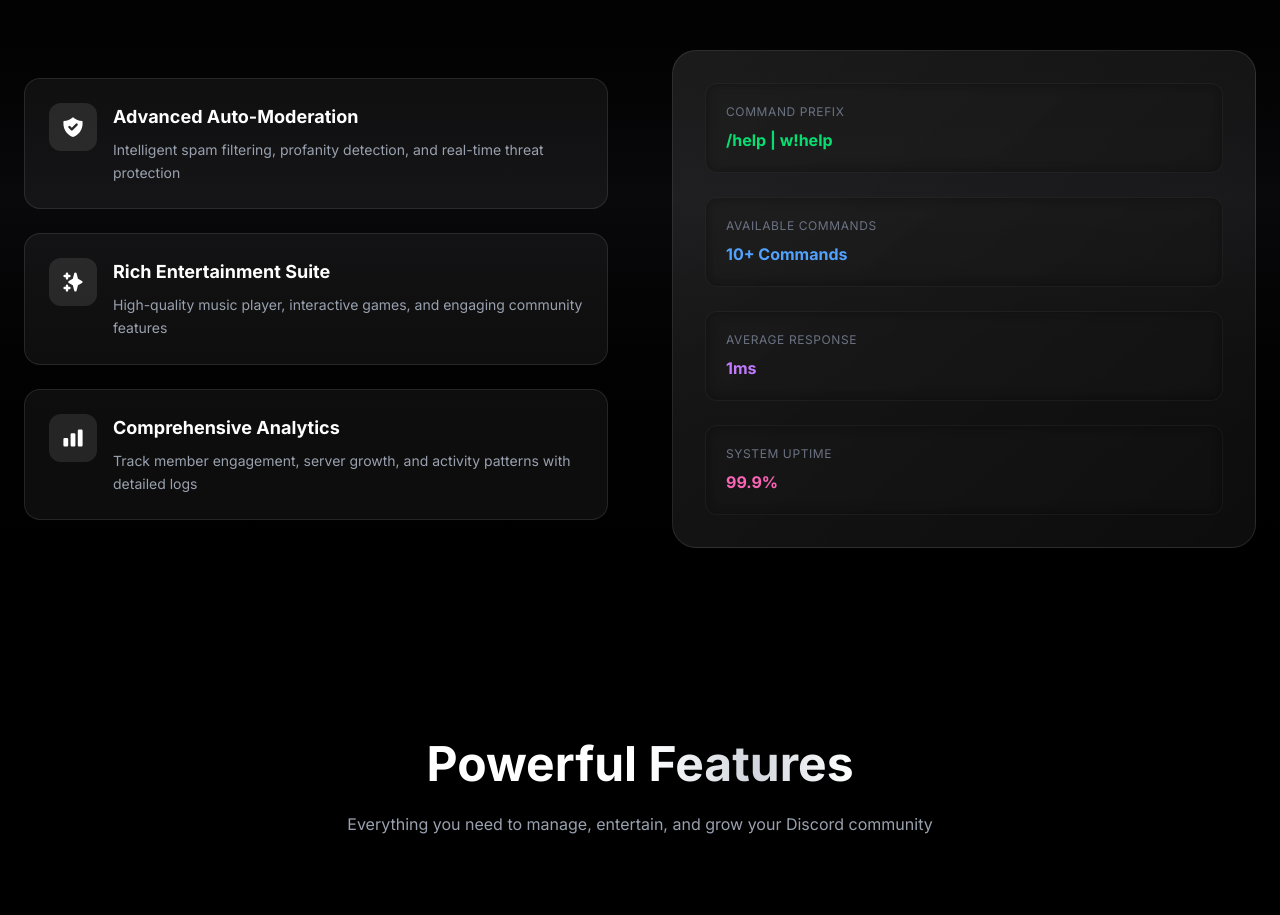
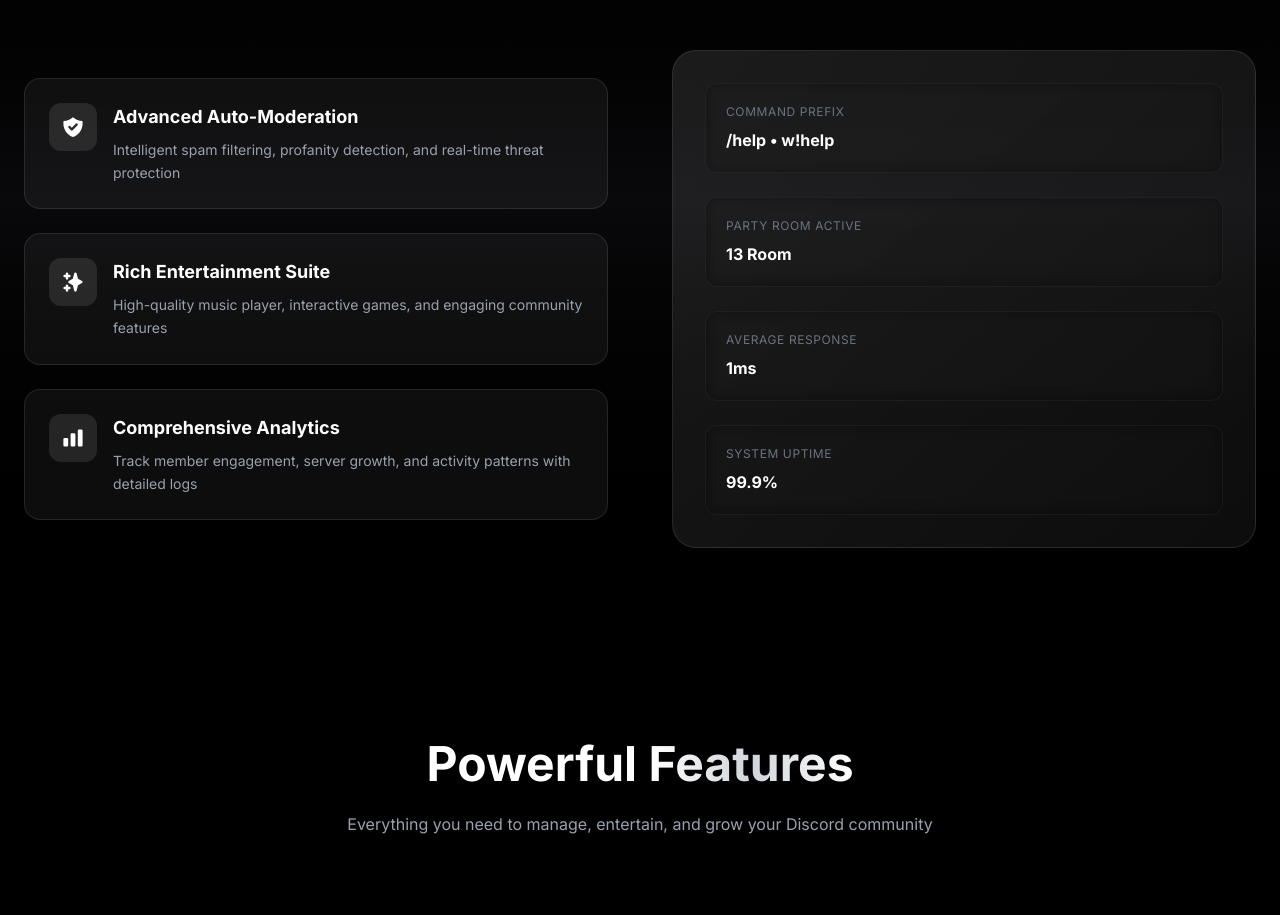
Before and after one commit to Kh1ev/WaguWebsite, a Next.js app: page / in a window 1280 px wide. Shown: the part 1380-2295 px from the top of the page. Built offline with nearby package versions, Linux system fonts and the light colour scheme.

Commit message:
Update page.tsx

```diff
--- a/src/app/page.tsx
+++ b/src/app/page.tsx
@@ -291,10 +291,10 @@ export default function Home() {
 
                 <div className="relative space-y-6 xs:space-y-4">
                   {[
-                    { label: 'Command Prefix', value: '/help | w!help', color: 'text-green-400' },
-                    { label: 'Available Commands', value: '10+ Commands', color: 'text-blue-400' },
-                    { label: 'Average Response', value: '1ms', color: 'text-purple-400' },
-                    { label: 'System Uptime', value: '99.9%', color: 'text-pink-400' }
+                    { label: 'Command Prefix', value: '/help • w!help', color: 'text-white-400' },
+                    { label: 'Party Room Active', value: '13 Room', color: 'text-white-400' },
+                    { label: 'Average Response', value: '1ms', color: 'text-white-400' },
+                    { label: 'System Uptime', value: '99.9%', color: 'text-white-400' }
                   ].map((stat, index) => (
                     <div
                       key={index}
```
